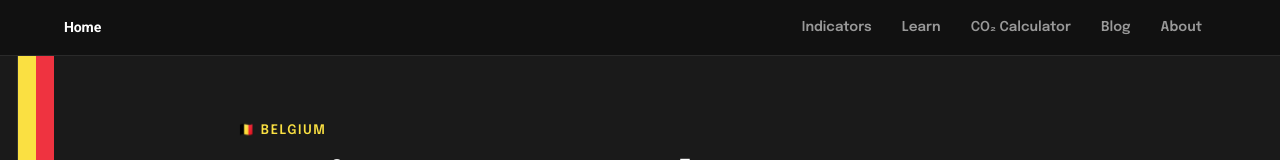
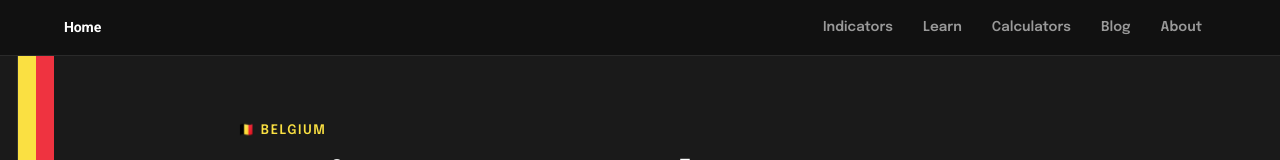
Before and after one commit to TjokMeuwissen/Belgium-Environment-Tracker, a Next.js app: page / in a window 1280 px wide. Shown: the top 160 px of the page. Built offline with nearby package versions, Linux system fonts and the light colour scheme.

Commit message:
Add files via upload

```diff
--- a/app/components/SiteNav.tsx
+++ b/app/components/SiteNav.tsx
@@ -7,7 +7,7 @@ import { useEffect } from 'react';
 const NAV_LINKS = [
   { href: '/indicators', label: 'Indicators'     },
   { href: '/learn',      label: 'Learn'           },
-  { href: '/calculator', label: 'CO₂ Calculator' },
+  { href: '/calculator', label: 'Calculators'      },
   { href: '/blog',       label: 'Blog'            },
   { href: '/about',      label: 'About'           },
 ];
```
